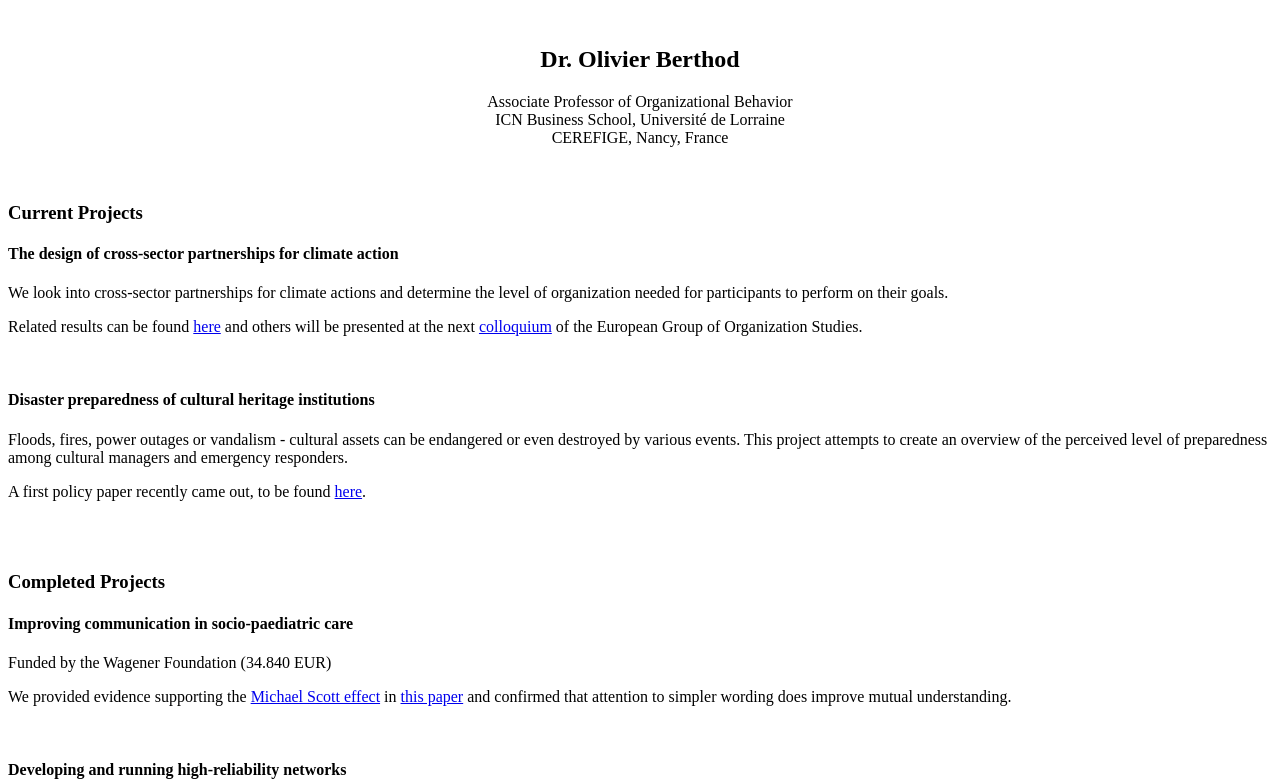
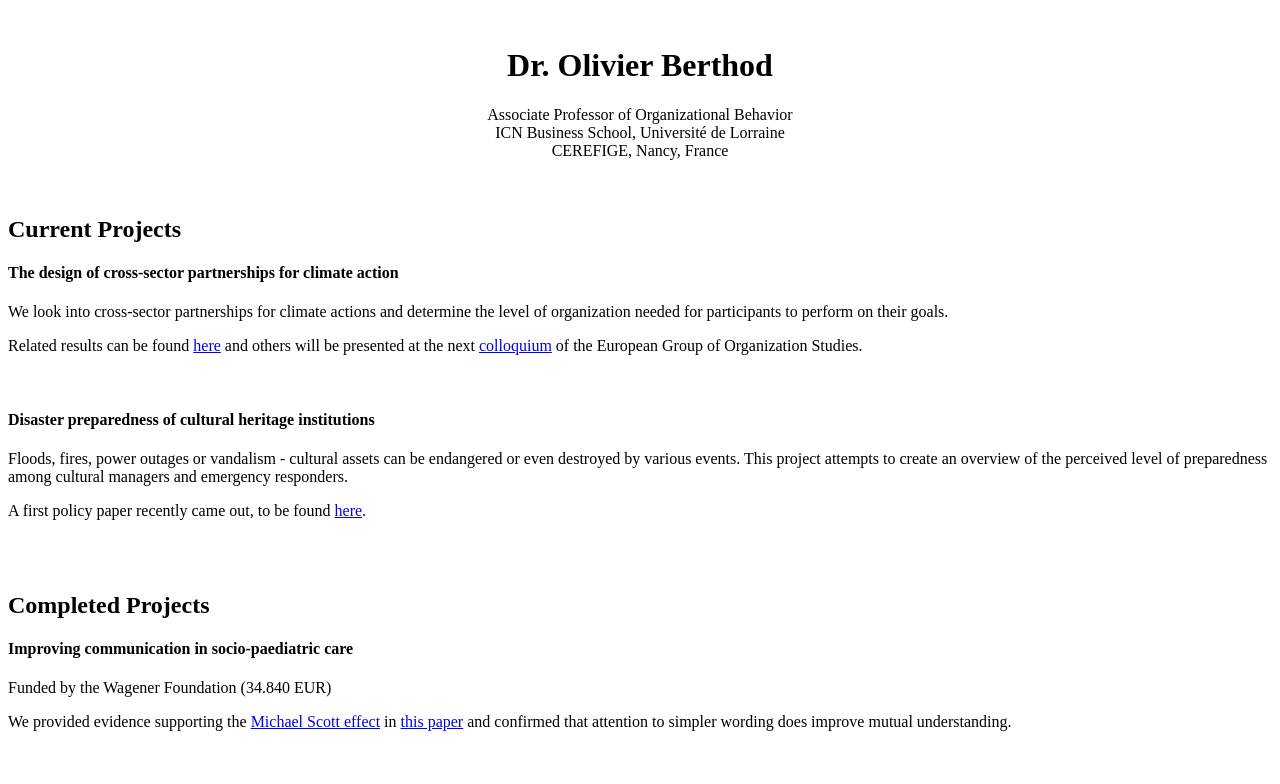
Before and after one commit to oliberlab/berthod.github.io, a plain HTML site: page index.html in a window 1280 px wide. Shown: the top 784 px of the page. Drawn offline with Linux system fonts and the light colour scheme.

Commit message:
Update index.html

```diff
--- a/index.html
+++ b/index.html
@@ -2,19 +2,19 @@
 <html>
 <head>
 <style>
-h2 {text-align: center;}
+h1 {text-align: center;}
 div {text-align: center;}
 </style>
 </head>
 <body>
 <br>
-<h2>Dr. Olivier Berthod</h1>
+<h1>Dr. Olivier Berthod</h1>
 <div>Associate Professor of Organizational Behavior</div>
 <div>ICN Business School, Université de Lorraine</div>
 <div>CEREFIGE, Nancy, France</div>
 <br>
 <br>
-<h3>Current Projects</h2>
+<h2>Current Projects</h2>
 <h4>The design of cross-sector partnerships for climate action</h3>
 <p>We look into cross-sector partnerships for climate actions and determine the level of organization needed for participants to perform on their goals.</p>
 <p>Related results can be found <a href="https://academic.oup.com/policyandsociety/article/39/4/638/6404007">here</a> and others will be presented at the next <a href="https://www.egos.org/2023_Cagliari/General-Theme">colloquium</a> of the European Group of Organization Studies.</p>
@@ -24,7 +24,7 @@ div {text-align: center;}
 <p>A first policy paper recently came out, to be found <a href="https://www.leopoldina.org/publikationen/detailansicht/publication/organisatorische-voraussetzungen-der-notfallvorsorge-fuer-kulturgueter-2023/">here</a>.</p>
 <br>
 <br>
-<h3>Completed Projects</h2>
+<h2>Completed Projects</h2>
 <h4>Improving communication in socio-paediatric care</h3>
 <p>Funded by the Wagener Foundation (34.840 EUR)</p>
 <p>We provided evidence supporting the <a href="https://m.youtube.com/watch?v=7bJ1XUZjdnw#dialog">Michael Scott effect</a> in <a href="https://www.sciencedirect.com/science/article/abs/pii/S186592172030101X">this paper</a> and confirmed that attention to simpler wording does improve mutual understanding.</p>
```
